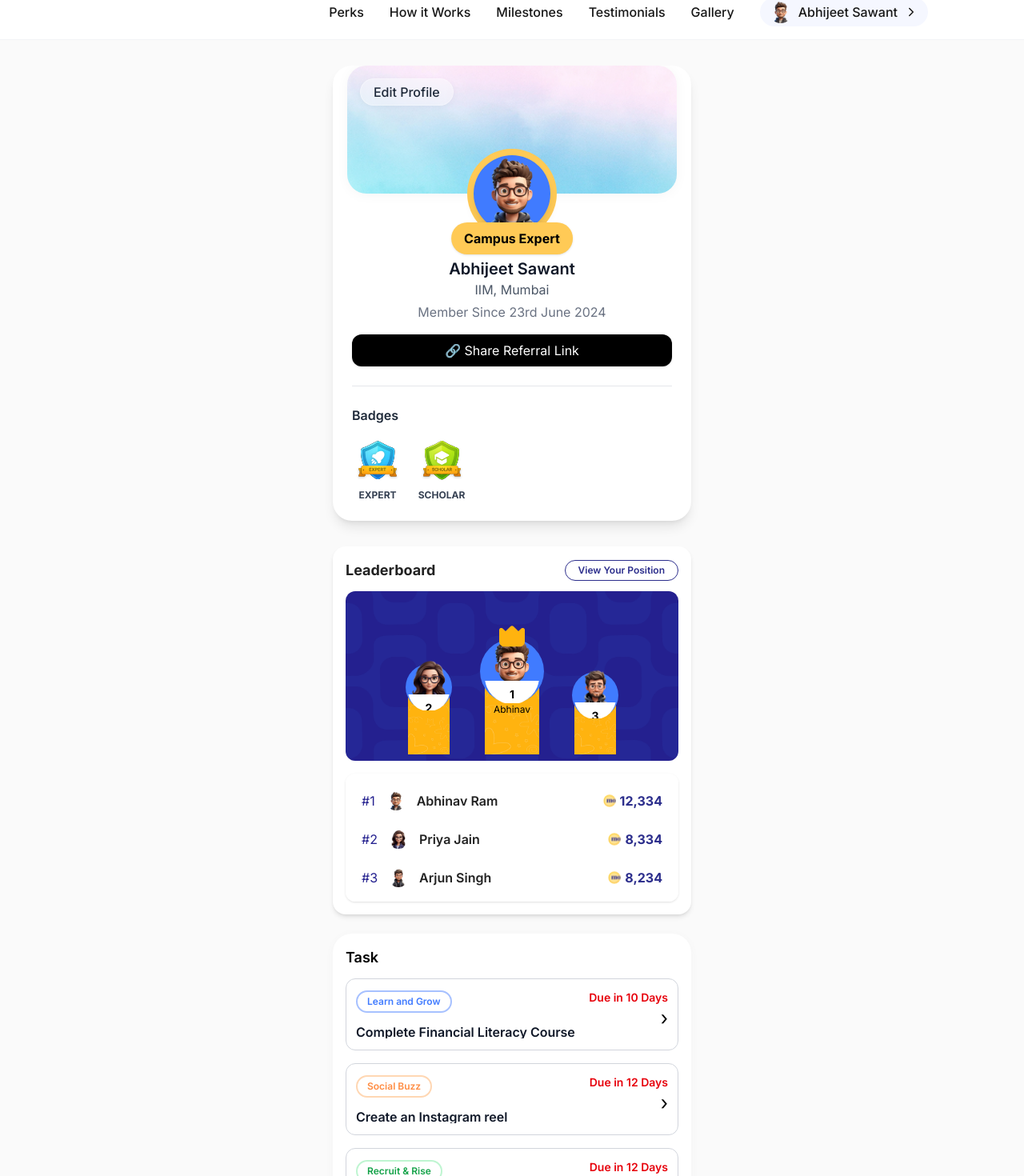
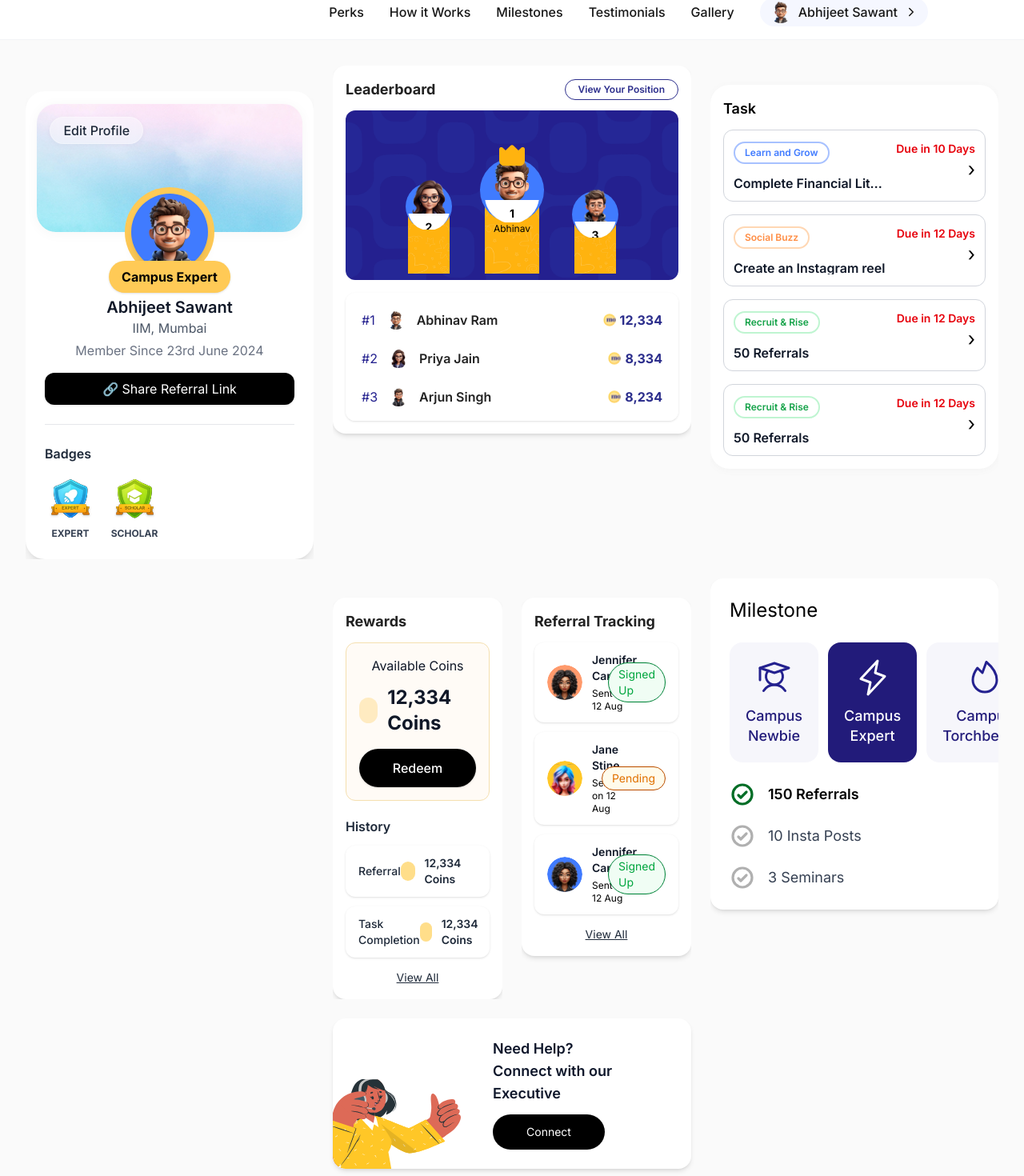
Before and after one commit to Shukl-amber/INVESTAPP, a Next.js app: page /profile in a window 1280 px wide. Shown: the part 19-1489 px from the top of the page at 80% size. Built offline with nearby package versions, Linux system fonts and the light colour scheme; a web font is replaced by a local one.

Commit message:
Tweaked Hero

```diff
--- a/src/app/globals.css
+++ b/src/app/globals.css
@@ -32,7 +32,7 @@
 
 @media (prefers-color-scheme: dark) {
   :root {
-    --background: #ffffff;
+    --background: #FAFAFA;
     --foreground: #000000;
   }
 }
@@ -42,6 +42,16 @@ body {
   color: var(--foreground);
   font-family: var(--font-inter), system-ui, -apple-system, BlinkMacSystemFont,
     "Segoe UI", sans-serif;
+}
+
+/* Ensure app background uses the theme variable and override component defaults */
+html, body, main, #__next {
+  background-color: var(--background) !important;
+}
+
+/* If a full-width wrapper forces white, make gutters show the background */
+.app-background, .page-root {
+  background-color: transparent !important;
 }
 
 /* Hide scrollbar for Chrome, Safari and Opera */
--- a/src/app/profile/page.tsx
+++ b/src/app/profile/page.tsx
@@ -1,3 +1,5 @@
+"use client";
+import dynamic from "next/dynamic";
 import ProfileHero from "../../components/ProfileHero";
 import MilestoneCard from "../../components/MilestoneCard";
 import ProfileLeaderboard from "../../components/ProfileLeaderboard";
@@ -5,8 +7,17 @@ import ProfileTasks from "../../components/ProfileTasks";
 import RewardsPanel from "../../components/RewardsPanel";
 import ReferralTracking from "../../components/ReferralTracking";
 import ProfileFooter from "../../components/ProfileFooter";
+import useViewport from "../../lib/useViewport";
+
+const ProfileDesktop = dynamic(() => import("../../components/ProfileDesktop"), { ssr: false });
 
 export default function ProfilePage() {
+  const { isMobile } = useViewport();
+
+  // Desktop: render the separate desktop-oriented composition
+  if (!isMobile) return <ProfileDesktop />;
+
+  // Mobile: keep current stacked layout (unchanged components)
   return (
     <>
       <ProfileHero />
--- /dev/null
+++ b/src/components/ProfileDesktop.tsx
@@ -0,0 +1,63 @@
+"use client";
+import React from "react";
+import ProfileHero from "./ProfileHero";
+import MilestoneCard from "./MilestoneCard";
+import ProfileLeaderboard from "./ProfileLeaderboard";
+import ProfileTasks from "./ProfileTasks";
+import RewardsPanel from "./RewardsPanel";
+import ReferralTracking from "./ReferralTracking";
+import ProfileFooter from "./ProfileFooter";
+
+export default function ProfileDesktop() {
+  return (
+    <div className="min-h-screen flex flex-col py-8">
+      <div className="container mx-auto px-8 flex-1" style={{ minHeight: 0 }}>
+        {/* Layout: let rows size naturally — top row will be the height of the tallest child (hero) */}
+        <div className="grid gap-6 h-full">
+
+          {/* Top row: three columns with adjusted widths (wider profile & tasks, center flexible) */}
+          <div className="grid grid-cols-[minmax(300px,360px)_1fr_minmax(300px,360px)] gap-6">
+            <div className="overflow-hidden">
+              <ProfileHero />
+            </div>
+
+            <div className="overflow-hidden">
+              <ProfileLeaderboard />
+            </div>
+
+            <div className="overflow-hidden">
+              <ProfileTasks />
+            </div>
+          </div>
+
+          {/* Bottom row: panels and milestone — columns mirror top row for alignment */}
+          <div className="grid grid-cols-[minmax(300px,360px)_1fr_minmax(300px,360px)] gap-6">
+            <div className="flex flex-col gap-6">
+              {/* left lower column intentionally left for spacing or future content */}
+            </div>
+
+            <div className="flex flex-col gap-6 overflow-hidden">
+              <div className="grid grid-cols-2 gap-6">
+                <div className="overflow-auto" style={{ minHeight: 0 }}>
+                  <RewardsPanel />
+                </div>
+
+                <div className="overflow-auto" style={{ minHeight: 0 }}>
+                  <ReferralTracking />
+                </div>
+              </div>
+            </div>
+
+            <div className="flex flex-col gap-6 overflow-auto" style={{ minHeight: 0 }}>
+              <MilestoneCard />
+            </div>
+          </div>
+        </div>
+
+        <div className="mt-6">
+          <ProfileFooter />
+        </div>
+      </div>
+    </div>
+  );
+}
--- a/src/components/ProfileHero.tsx
+++ b/src/components/ProfileHero.tsx
@@ -4,10 +4,10 @@ import userData from "../lib/userData";
 
 export default function ProfileHero() {
   return (
-    <div className="flex flex-col items-center w-full max-w-md mx-auto rounded-3xl shadow-lg overflow-hidden mt-8 bg-white">
+    <div className="flex flex-col items-center w-full max-w-md mx-auto rounded-3xl shadow-lg overflow-hidden mt-8 bg-white pt-4">
       {/* Top background section with padding and background image */}
       <div
-        className="relative w-[92%] mx-auto flex items-end justify-center bg-white"
+        className="relative w-[92%] mx-auto flex items-end justify-center bg-white "
         style={{
           height: '40%',
           minHeight: '160px',
@@ -15,7 +15,7 @@ export default function ProfileHero() {
           backgroundImage: 'url(/home/profile-bg.webp)',
           backgroundSize: 'cover',
           backgroundPosition: 'center',
-          paddingTop: '1.5rem',
+          paddingTop: '2rem',
           paddingLeft: '1.5rem',
           paddingRight: '1.5rem',
           borderRadius: '1.5rem',
@@ -26,7 +26,7 @@ export default function ProfileHero() {
           Edit Profile
         </button>
         {/* Avatar and Title Overlay */}
-        <div className="absolute left-1/2 -translate-x-1/2 translate-y-1/2 flex flex-col items-center">
+        <div className="absolute left-1/2 -translate-x-1/2 translate-y-1/2 flex flex-col items-center" >
           <div className="relative flex items-center justify-center">
             {/* Darker gold ring */}
             <div className="w-28 h-28 rounded-full flex items-center justify-center" style={{ backgroundColor: '#FFCA56' }}>
--- a/src/components/ProfileLeaderboard.tsx
+++ b/src/components/ProfileLeaderboard.tsx
@@ -219,7 +219,7 @@ export default function ProfileLeaderboard() {
       </div>
       {/* Leaderboard List Card - scrollable if more than 3 entries */}
       <div
-        className="bg-white rounded-xl p-3 shadow-sm"
+        className={"bg-white rounded-xl p-3 shadow-sm"}
         style={
           leaderboard.length > 3
             ? { maxHeight: "160px", overflowY: "auto" }
--- a/src/components/ProfileTasks.tsx
+++ b/src/components/ProfileTasks.tsx
@@ -26,7 +26,7 @@ export default function ProfileTasks() {
     <div className="w-full max-w-md mx-auto mt-6 bg-white rounded-3xl p-4" style={{ boxShadow: '0 2px 10px #F3F3F3' }}>
       <h3 className="text-lg font-semibold mb-3">Task</h3>
 
-      <div className="flex flex-col gap-4" style={{ maxHeight: '310px', overflowY: 'auto' }}>
+      <div className="flex flex-col gap-4">
         {tasks.map((task, i) => {
           const pill = pillStyles[task.category] || "border-gray-200 text-gray-700 bg-white";
           return (
--- /dev/null
+++ b/src/lib/useViewport.tsx
@@ -0,0 +1,24 @@
+"use client";
+import { useState, useEffect } from "react";
+
+export default function useViewport() {
+  const [isMobile, setIsMobile] = useState<boolean>(true);
+
+  useEffect(() => {
+    const mql = window.matchMedia("(min-width: 768px)");
+    const update = (e: MediaQueryListEvent | MediaQueryList) => setIsMobile(!e.matches);
+
+    // initialize
+    setIsMobile(!mql.matches);
+
+    if (mql.addEventListener) mql.addEventListener("change", update);
+    else mql.addListener(update);
+
+    return () => {
+      if (mql.removeEventListener) mql.removeEventListener("change", update);
+      else mql.removeListener(update);
+    };
+  }, []);
+
+  return { isMobile };
+}
```
